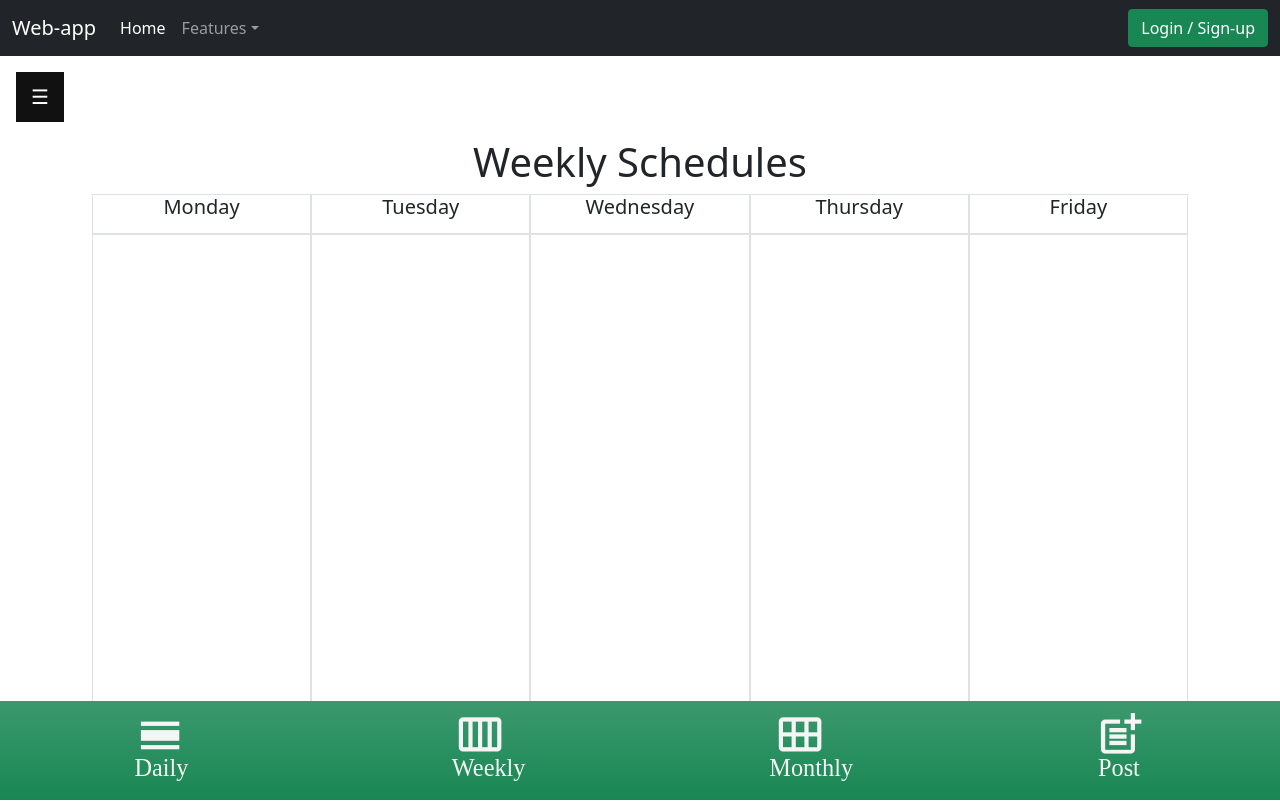
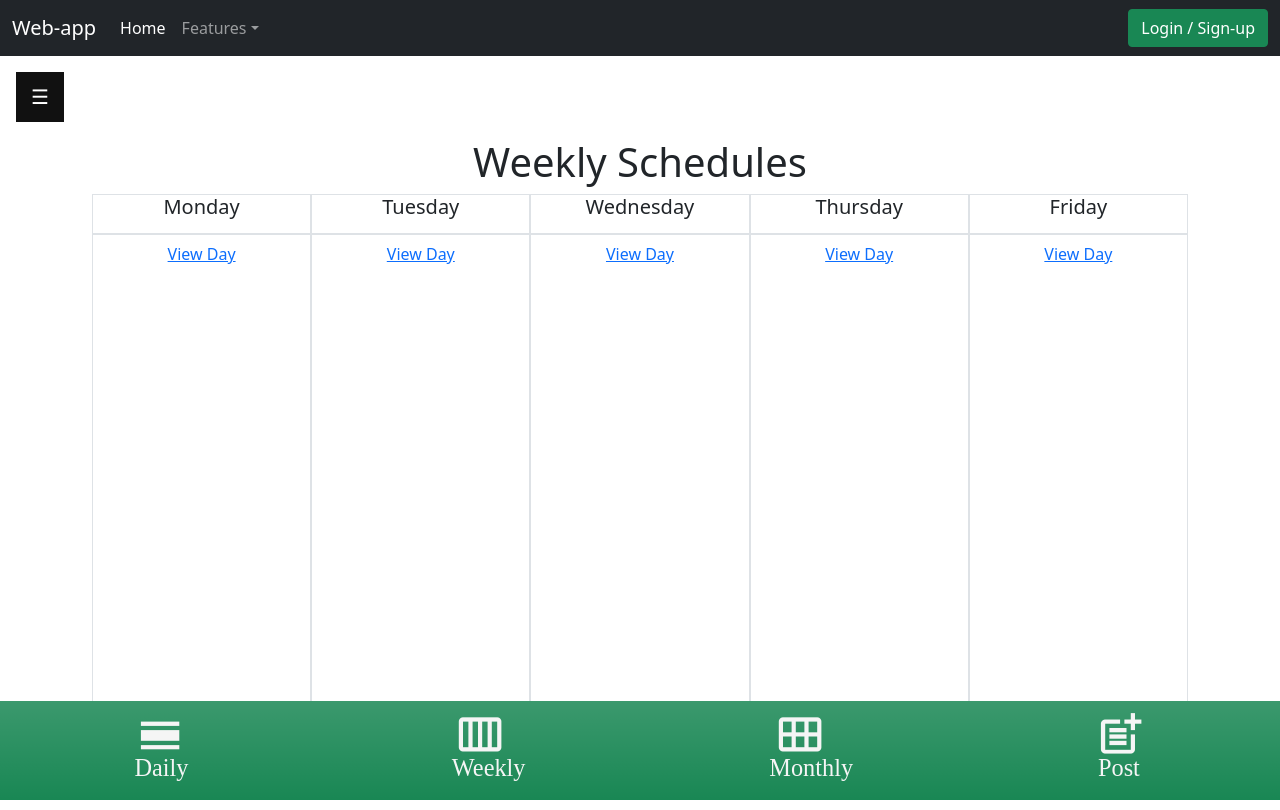
Before and after one commit to acearnaigh/COMP1800Project, a plain HTML site: page Main.html in a window 1280 px wide. Drawn offline with nearby package versions, Linux system fonts and the light colour scheme; no server answers.

Commit message:
update main.html schedule content body

```diff
--- a/Main.html
+++ b/Main.html
@@ -76,13 +76,46 @@
                     <div class="weeklyScheduleDayHeader border">Friday</div>
                 </div>
                 <div class="weeklyScheduleBody">
-                    <div class="weeklyScheduleDayContent border monday"></div>
-                    <div class="weeklyScheduleDayContent border tuesday"></div>
-                    <div
-                        class="weeklyScheduleDayContent border wednesday"
-                    ></div>
-                    <div class="weeklyScheduleDayContent border thursday"></div>
-                    <div class="weeklyScheduleDayContent border friday"></div>
+                    <div class="weeklyScheduleDayContent border monday">
+                        <button
+                            type="button"
+                            class="btn btn-link scheduleButtons"
+                        >
+                            View Day
+                        </button>
+                    </div>
+                    <div class="weeklyScheduleDayContent border tuesday">
+                        <button
+                            type="button"
+                            class="btn btn-link scheduleButtons"
+                        >
+                            View Day
+                        </button>
+                    </div>
+                    <div class="weeklyScheduleDayContent border wednesday">
+                        <button
+                            type="button"
+                            class="btn btn-link scheduleButtons"
+                        >
+                            View Day
+                        </button>
+                    </div>
+                    <div class="weeklyScheduleDayContent border thursday">
+                        <button
+                            type="button"
+                            class="btn btn-link scheduleButtons"
+                        >
+                            View Day
+                        </button>
+                    </div>
+                    <div class="weeklyScheduleDayContent border friday">
+                        <button
+                            type="button"
+                            class="btn btn-link scheduleButtons"
+                        >
+                            View Day
+                        </button>
+                    </div>
                 </div>
             </div>
         </main>
@@ -138,13 +171,13 @@
         ></script>
         <script>
             function openNav() {
-                document.getElementById('mySidebar').style.width = '350px'
-                document.getElementById('main').style.marginLeft = '350px'
+                document.getElementById('mySidebar').style.width = '350px';
+                document.getElementById('main').style.marginLeft = '350px';
             }
 
             function closeNav() {
-                document.getElementById('mySidebar').style.width = '0'
-                document.getElementById('main').style.marginLeft = '0'
+                document.getElementById('mySidebar').style.width = '0';
+                document.getElementById('main').style.marginLeft = '0';
             }
         </script>
         <!-- Option 2: Separate Popper and Bootstrap JS -->
```
